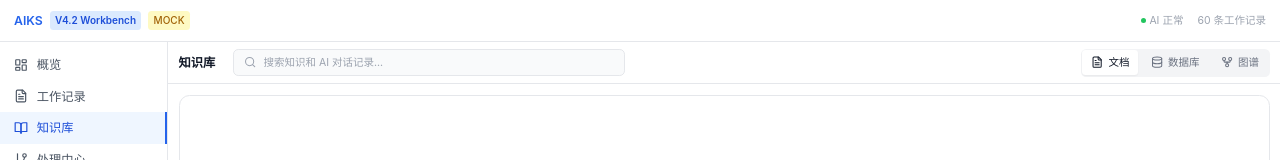
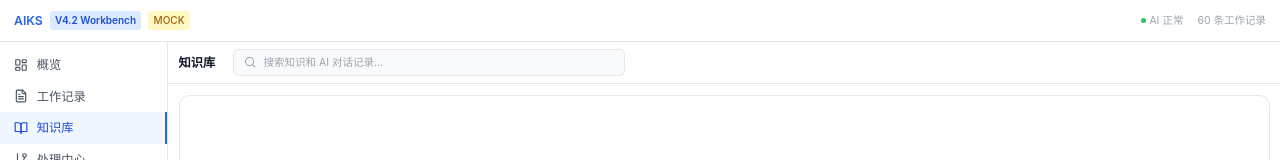
Before and after one commit to Sunan869/aiks, a React (Vite) app in the folder apps/aiks-desktop/: page / in a window 1280 px wide. Both pictures are taken after a click on the button "知识库". Shown: the top 160 px of the page. Built offline with nearby package versions, Linux system fonts and the light colour scheme; the HTML template or start-up script is replaced by a standard one.

Commit message:
refactor(v4.2): keep native workbench presentation inside SiYuan

```diff
--- a/apps/aiks-desktop/src/pages/KnowledgeWorkspacePage.tsx
+++ b/apps/aiks-desktop/src/pages/KnowledgeWorkspacePage.tsx
@@ -1,14 +1,10 @@
 import { useEffect, useState } from "react";
-import { Database, FileText, GitFork, Search } from "lucide-react";
+import { Search } from "lucide-react";
 import { getApi } from "../api/client";
 import type { KnowledgeDetail, UnifiedSearchHit } from "../api/types";
 import type { WorkspaceMode } from "../api/workbench";
 import UnifiedSearchDialog from "../components/UnifiedSearchDialog";
 import WorkbenchHost from "../components/WorkbenchHost";
-import {
-  resolveWorkbenchSurface,
-  type WorkbenchMainMode,
-} from "../knowledge-workspace";
 
 interface Props {
   knowledgeId?: string;
@@ -18,16 +14,6 @@ interface Props {
   onOpenSession?: (sessionId: number, siyuanDocId: string | null) => void;
 }
 
-const mainModes: Array<{
-  key: WorkbenchMainMode;
-  label: string;
-  icon: typeof FileText;
-}> = [
-  { key: "document", label: "文档", icon: FileText },
-  { key: "database", label: "数据库", icon: Database },
-  { key: "graph", label: "图谱", icon: GitFork },
-];
-
 export default function KnowledgeWorkspacePage({
   knowledgeId,
   workspaceMode = "knowledge",
@@ -35,13 +21,11 @@ export default function KnowledgeWorkspacePage({
   onOpenKnowledge,
   onOpenSession,
 }: Props) {
-  const [mainMode, setMainMode] = useState<WorkbenchMainMode>("document");
   const [detail, setDetail] = useState<KnowledgeDetail | null>(null);
   const [error, setError] = useState<string | null>(null);
   const [searchOpen, setSearchOpen] = useState(false);
 
   useEffect(() => {
-    setMainMode("document");
     setError(null);
   }, [knowledgeId, workspaceMode, workbenchDocId]);
 
@@ -66,12 +50,9 @@ export default function KnowledgeWorkspacePage({
     };
   }, [knowledgeId]);
 
-  const surface = resolveWorkbenchSurface(mainMode, workspaceMode);
-  const boundDocId = mainMode === "document"
-    ? workspaceMode === "session"
-      ? workbenchDocId
-      : detail?.siyuan_doc_id
-    : null;
+  const boundDocId = workspaceMode === "session"
+    ? workbenchDocId
+    : detail?.siyuan_doc_id;
 
   const selectSearchHit = async (hit: UnifiedSearchHit) => {
     setSearchOpen(false);
@@ -122,29 +103,6 @@ export default function KnowledgeWorkspacePage({
           <Search className="h-3.5 w-3.5 flex-shrink-0" />
           <span className="truncate">搜索知识和 AI 对话记录...</span>
         </button>
-
-        <div className="ml-auto flex flex-shrink-0 items-center gap-1 rounded-md bg-gray-100 p-0.5 dark:bg-gray-900">
-          {mainModes.map(item => {
-            const Icon = item.icon;
-            const active = mainMode === item.key;
-            return (
-              <button
-                key={item.key}
-                type="button"
-                onClick={() => {
-                  setError(null);
-                  setMainMode(item.key);
-                }}
-                className={`inline-flex items-center gap-1.5 rounded px-2.5 py-1.5 text-xs font-medium transition-colors ${active
-                  ? "bg-white text-gray-900 shadow-sm dark:bg-gray-700 dark:text-gray-100"
-                  : "text-gray-500 hover:text-gray-800 dark:text-gray-400 dark:hover:text-gray-200"}`}
-              >
-                <Icon className="h-3.5 w-3.5" />
-                {item.label}
-              </button>
-            );
-          })}
-        </div>
       </div>
 
       {error && (
@@ -153,14 +111,14 @@ export default function KnowledgeWorkspacePage({
         </div>
       )}
 
-      {knowledgeId && detail && !detail.siyuan_doc_id && mainMode === "document" && workspaceMode === "knowledge" ? (
+      {knowledgeId && detail && !detail.siyuan_doc_id && workspaceMode === "knowledge" ? (
         <div className="mx-3 mt-3 flex-shrink-0 rounded-lg border border-amber-200 bg-amber-50 px-4 py-3 text-xs text-amber-800 dark:border-amber-900 dark:bg-amber-950/30 dark:text-amber-200">
           这条知识尚未绑定 Canonical SiYuan 文档，将由内容迁移流程处理。
         </div>
       ) : null}
 
       <div className="flex min-h-0 flex-1 p-3">
-        <WorkbenchHost surface={surface} docId={boundDocId} />
+        <WorkbenchHost surface={workspaceMode} docId={boundDocId} />
       </div>
 
       <UnifiedSearchDialog
```
